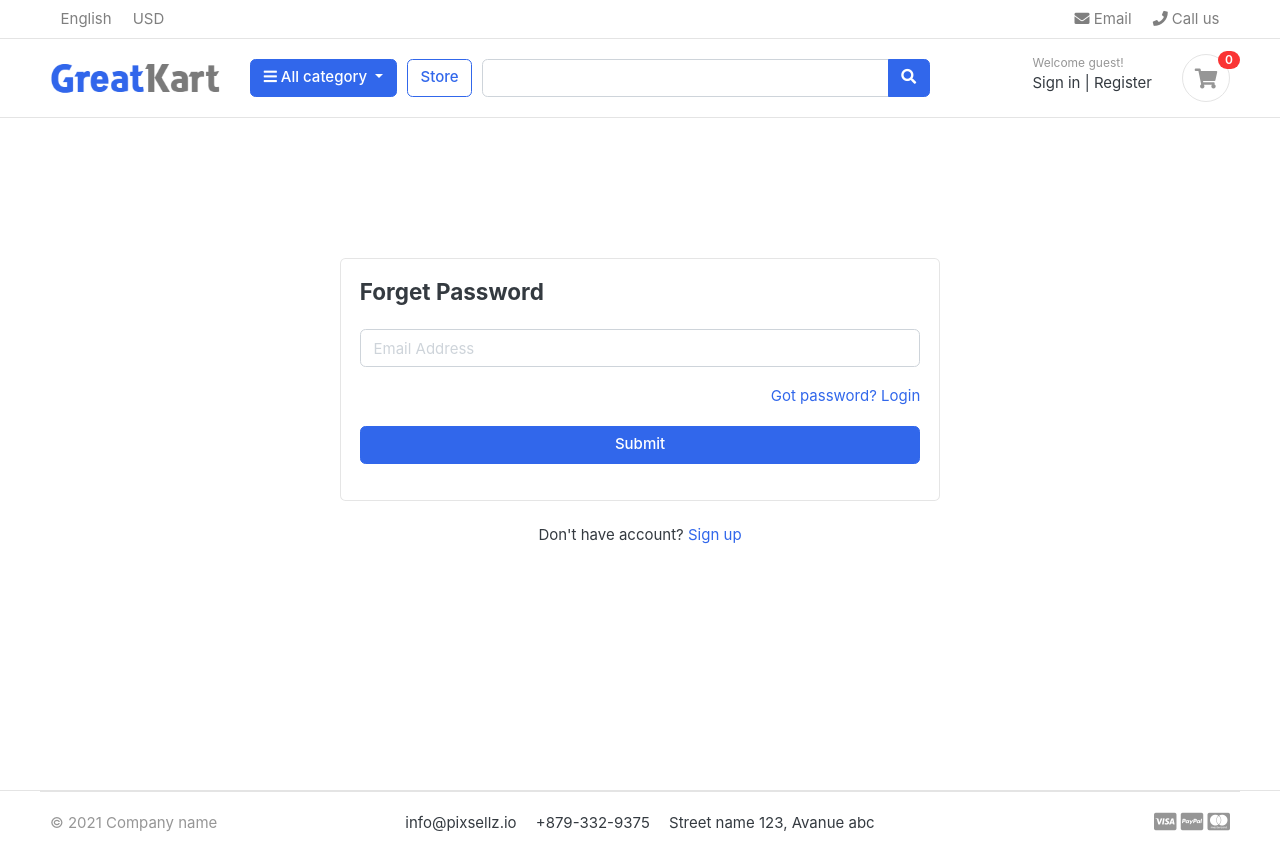
After one commit to SatvirSingh98/GreatKart-eCommerce, a Django app: page /accounts/forgot-password/ in a window 1280 px wide. The commit adds this page. Run offline with Django 3.2, Linux system fonts and the light colour scheme; data that the repository does not hold is empty; some libraries are stand-ins or nearby versions; some web fonts are replaced.

Commit message:
Forgot Password

```diff
--- /dev/null
+++ b/src/apps/accounts/templates/accounts/forgot_password.html
@@ -0,0 +1,35 @@
+{% extends 'base.html' %}
+
+{% block content %}
+<!-- ========================= SECTION CONTENT ========================= -->
+<section class="section-conten padding-y" style="min-height:84vh">
+
+	<!-- ============================ COMPONENT LOGIN   ================================= -->
+	<div class="card mx-auto" style="max-width: 600px; margin-top:100px;">
+		<div class="card-body">
+			<h4 class="card-title mb-4">Forget Password</h4>
+
+			<form action="{% url 'accounts:forgot-password' %}" method="POST">
+				{% csrf_token %}
+				<input type="hidden" name="next" value="{{ request.build_absolute_uri }}">
+				<div class="form-group">
+					<input type="email" class="form-control" placeholder="Email Address" name="email" required>
+				</div> <!-- form-group// -->
+				<div class="form-group">
+					<a href="{% url 'accounts:login' %}" class="float-right">Got password? Login</a>
+				</div> <!-- form-group form-check .// -->
+				<div class="form-group">
+					<button type="submit" class="btn btn-primary btn-block"> Submit </button>
+				</div> <!-- form-group// -->
+			</form>
+
+		</div> <!-- card-body.// -->
+	</div> <!-- card .// -->
+
+	<p class="text-center mt-4">Don't have account? <a href="{% url 'accounts:register' %}">Sign up</a></p>
+	<br><br>
+	<!-- ============================ COMPONENT LOGIN  END.// ================================= -->
+
+</section>
+<!-- ========================= SECTION CONTENT END// ========================= -->
+{% endblock content %}
--- a/src/apps/accounts/templates/accounts/login.html
+++ b/src/apps/accounts/templates/accounts/login.html
@@ -27,7 +27,7 @@
 					</div> <!-- form-group// -->
 
 					<div class="form-group">
-						<a href="#" class="float-right">Forgot password?</a>
+						<a href="{% url 'accounts:forgot-password' %}" class="float-right">Forgot password?</a>
 
 					</div> <!-- form-group form-check .// -->
 					<div class="form-group">
--- a/src/apps/accounts/urls.py
+++ b/src/apps/accounts/urls.py
@@ -1,7 +1,8 @@
 from django.urls import path
 
-from .views import (activate_email_view, dashboard_view, login_view,
-                    logout_view, register_view)
+from .views import (activate_email_view, dashboard_view, forgot_password_view,
+                    login_view, logout_view, register_view,
+                    reset_password_validate_view)
 
 app_name = 'accounts'
 
@@ -9,6 +10,8 @@ urlpatterns = [
     path('register/', register_view, name='register'),
     path('login/', login_view, name='login'),
     path('logout/', logout_view, name='logout'),
-    path('activate/<uidb64>/<token>', activate_email_view, name='activate'),
-    path('dashboard/', dashboard_view, name='dashboard')
+    path('activate/<uidb64>/<token>/', activate_email_view, name='activate'),
+    path('dashboard/', dashboard_view, name='dashboard'),
+    path('forgot-password/', forgot_password_view, name='forgot-password'),
+    path('reset-password/<uidb64>/<token>/', reset_password_validate_view, name='verify-reset-password')
 ]
--- a/src/apps/accounts/views.py
+++ b/src/apps/accounts/views.py
@@ -4,6 +4,7 @@ from django.contrib.auth.decorators import login_required
 from django.contrib.auth.tokens import default_token_generator
 from django.contrib.sites.shortcuts import get_current_site
 from django.core.mail import EmailMessage
+from django.http.response import HttpResponse
 from django.shortcuts import redirect, render
 from django.template.loader import render_to_string
 from django.utils.encoding import force_bytes
@@ -98,3 +99,30 @@ def activate_email_view(request, uidb64, token):
 @login_required(login_url='accounts:login')
 def dashboard_view(request):
     return render(request, 'accounts/dashboard.html')
+
+
+def forgot_password_view(request):
+    if request.method == 'POST':
+        email = request.POST.get('email')
+        if User.objects.filter(email=email).exists():
+            user = User.objects.get(email__iexact=email.lower())
+
+            current_site = get_current_site(request)
+            mail_subject = 'Reset your password.'
+            message = render_to_string('accounts/reset_password.html', {
+                'user': user,
+                'domain': current_site,
+                'uid': urlsafe_base64_encode(force_bytes(user.pk)),
+                'token': default_token_generator.make_token(user),
+            })
+            to_email = email
+            send_email = EmailMessage(mail_subject, message, to=[to_email])
+            send_email.send()
+            messages.success(request, 'Password reset email has been sent to your email address.')
+        else:
+            messages.error(request, 'Account does not exist!')
+    return render(request, 'accounts/forgot_password.html')
+
+
+def reset_password_validate_view(request, uidb64, token):
+    return HttpResponse('Code Success...')
```
Also changed, not shown: src/apps/accounts/templates/accounts/verification_reset_password.html (added, +7 -0 lines).
